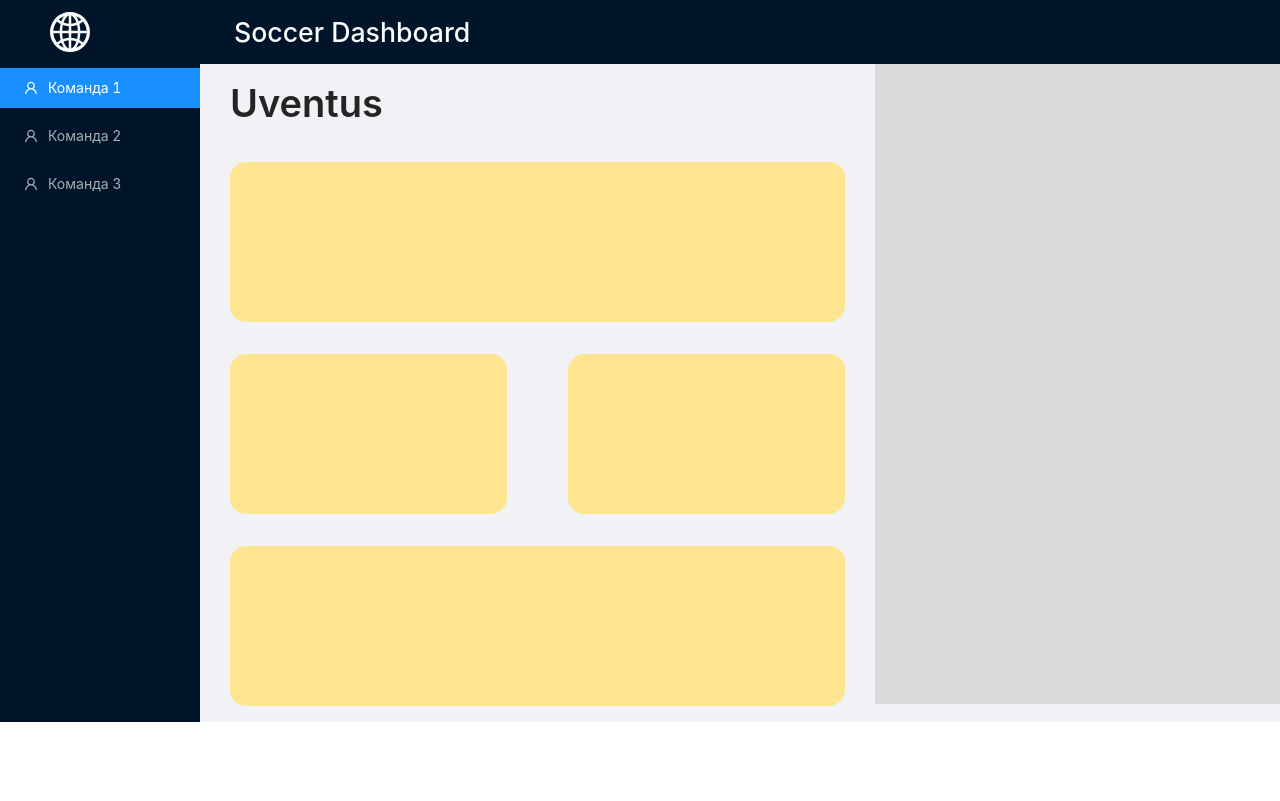
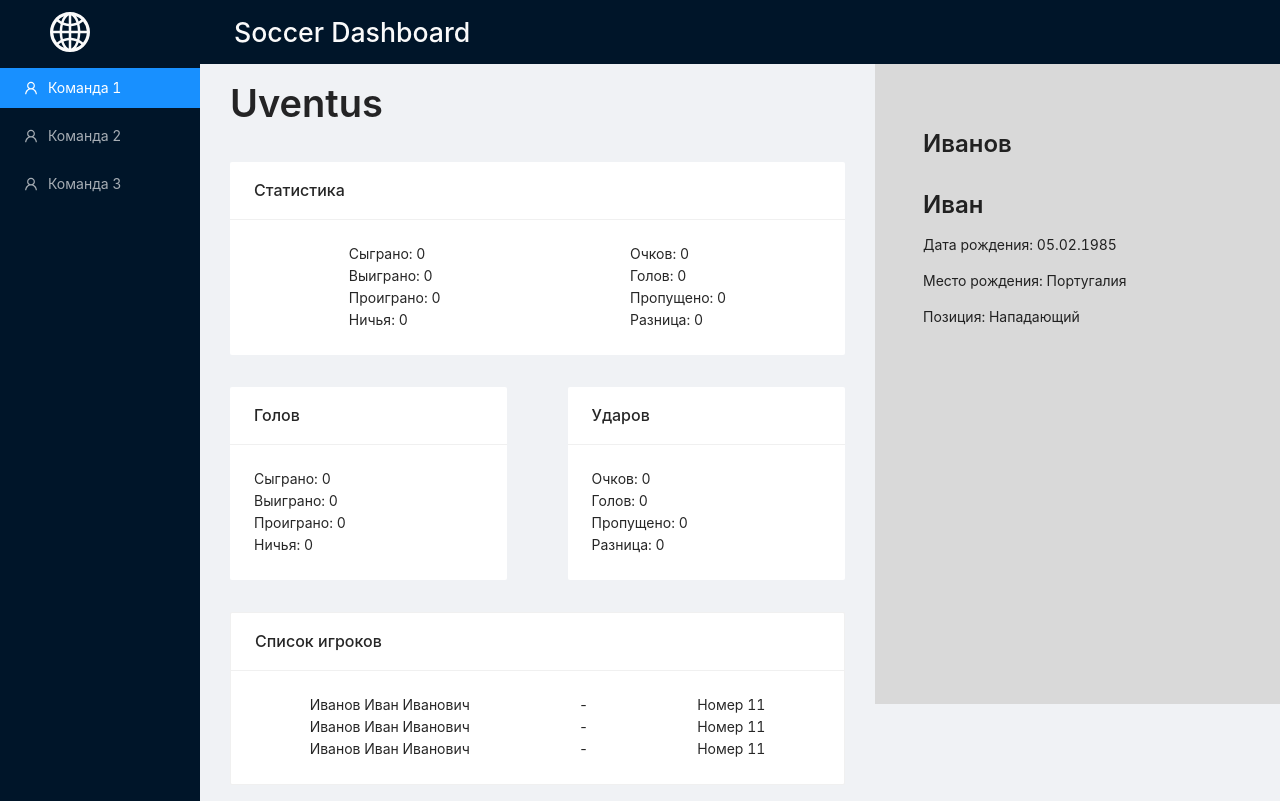
Before and after one commit to mikershov94/soccer_dashboard, a Next.js app: page /teams/team in a window 1280 px wide. Built offline with nearby package versions, Linux system fonts and the light colour scheme.

Commit message:
Created player-details component

```diff
--- /dev/null
+++ b/components/player-details.tsx
@@ -0,0 +1,19 @@
+import { Typography } from "antd";
+
+const { Title, Text } = Typography;
+
+const PlayerDetails = () => {
+    return(
+        <>
+            <Title level={3}>Иванов</Title>
+            <Title level={3}>Иван</Title>
+            <Text>
+                <p>Дата рождения: 05.02.1985</p>
+                <p>Место рождения: Португалия</p>
+                <p>Позиция: Нападающий</p>
+            </Text>
+        </>
+    );
+};
+
+export default PlayerDetails;
--- a/components/player-list.tsx
+++ b/components/player-list.tsx
@@ -0,0 +1,50 @@
+import { Typography, Row, Col, Card } from 'antd';
+
+const { Text } = Typography;
+
+const PlayerList = () => {
+    return(
+        <Card title="Список игроков">
+            <Row justify='space-around'
+                 align='middle'>
+                <Col>
+                    <Text>Иванов Иван Иванович</Text>
+                </Col>
+                <Col>
+                    <Text> - </Text>
+                </Col>
+                <Col>
+                    <Text>Номер 11</Text>
+                </Col>
+            </Row>
+
+            <Row justify='space-around'
+                 align='middle'>
+                <Col>
+                    <Text>Иванов Иван Иванович</Text>
+                </Col>
+                <Col>
+                    <Text> - </Text>
+                </Col>
+                <Col>
+                    <Text>Номер 11</Text>
+                </Col>
+            </Row>
+
+            <Row justify='space-around'
+                 align='middle'>
+                <Col>
+                    <Text>Иванов Иван Иванович</Text>
+                </Col>
+                <Col>
+                    <Text> - </Text>
+                </Col>
+                <Col>
+                    <Text>Номер 11</Text>
+                </Col>
+            </Row>
+        </Card>
+    );
+};
+
+export default PlayerList;
--- a/pages/teams/team.tsx
+++ b/pages/teams/team.tsx
@@ -3,6 +3,11 @@ import Head from 'next/head'
 import { Typography, Row, Col } from 'antd';
 
 import MainLayout from '../../components/main-layout';
+import TeamStat from '../../components/team-stat';
+import Goals from '../../components/goals';
+import Kicks from '../../components/kicks';
+import PlayerList from '../../components/player-list';
+import PlayerDetails from '../../components/player-details';
 
 import styles from '../../styles/team.module.sass';
 
@@ -26,25 +31,35 @@ const TeamPage: NextPage = () => {
             </Row>
             <Row justify="space-around">
               <Col span={23}>
-                <div className={styles.card}></div>
+                <div className={styles.wrapper}>
+                  <TeamStat />
+                </div>
               </Col>
             </Row>
             <Row justify="space-around">
               <Col span={11}>
-                <div className={styles.card}></div>
+                <div className={styles.wrapper}>
+                  <Goals />
+                </div>
               </Col>
               <Col span={11}>
-                <div className={styles.card}></div>
+                <div className={styles.wrapper}>
+                  <Kicks />
+                </div>
               </Col>
             </Row>
             <Row justify="space-around">
               <Col span={23}>
-                <div className={styles.card}></div>
+                <div className={styles.wrapper}>
+                  <PlayerList />
+                </div>
               </Col>
             </Row>
           </Col>
           <Col span={9}>
-            <div className={styles.details}></div>
+            <div className={styles.details}>
+              <PlayerDetails />
+            </div>
           </Col>
         </Row>
       </MainLayout>
--- a/styles/team.module.sass
+++ b/styles/team.module.sass
@@ -15,10 +15,7 @@
     color: #fafafa
     font-size: 30pt
 
-.card
-    background-color: #ffe58f
-    height: 10rem
-    border-radius: 1rem
+.wrapper
     margin: 1rem
 
 .teamTitle
@@ -27,3 +24,4 @@
 .details
     height: 40rem
     background-color: #d9d9d9
+    padding: 4rem 3rem
```
